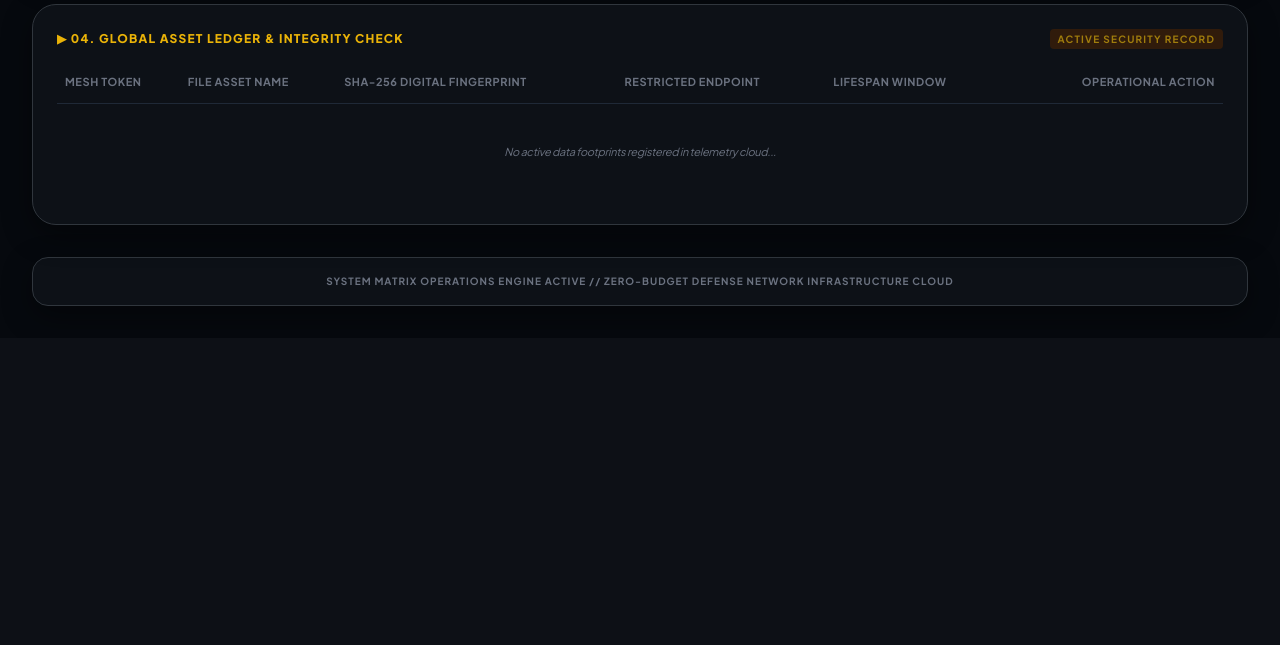
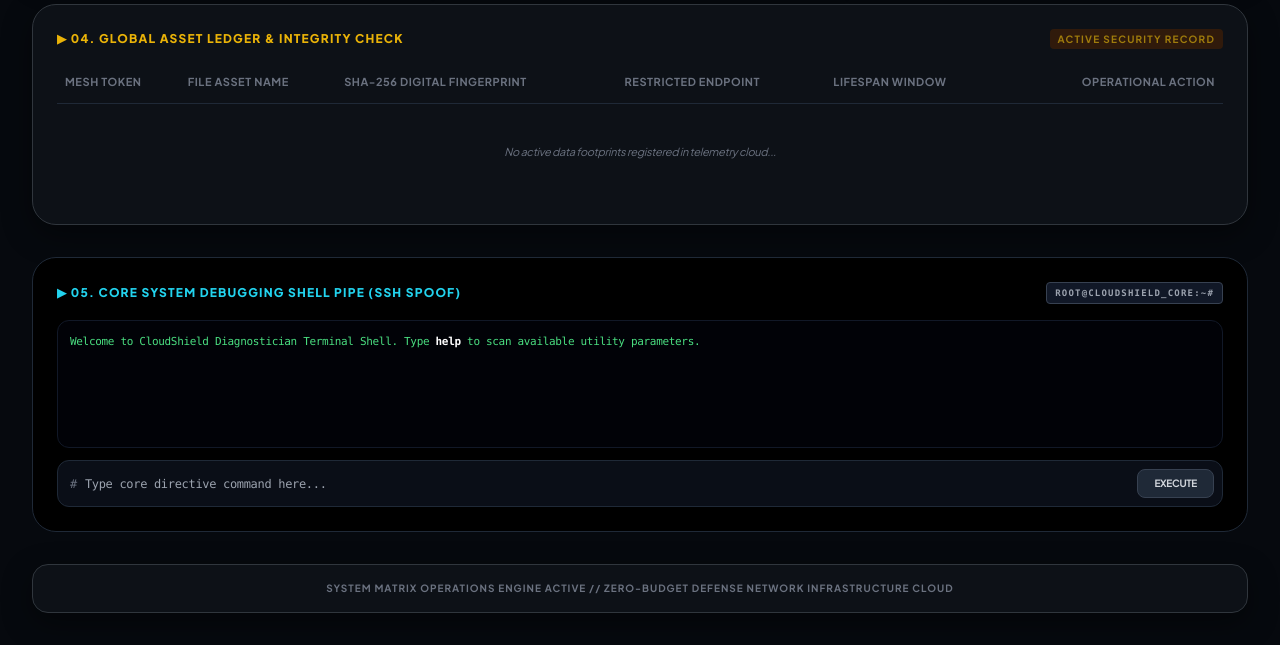
Before and after one commit to rudramehta207-lab/cyber-dashboard, a Flask app: page / in a window 1280 px wide. Shown: the part 654-1299 px from the top of the page. Before the commit the page ends 961 px from the top, so only its background shows below. Run offline with Flask 3, Linux system fonts and the light colour scheme; the visitor is signed in with stand-in values (Sample User, id 1); some libraries are stand-ins or nearby versions.

Commit message:
Update index.html

```diff
--- a/templates/index.html
+++ b/templates/index.html
@@ -158,6 +158,22 @@
                 </table>
             </div>
         </section>
+
+        <section class="terminal-box p-6 rounded-3xl lg:col-span-3 mt-2 bg-black border border-gray-800 shadow-inner">
+            <h2 class="text-xs font-black text-cyan-400 uppercase tracking-widest mb-4 flex justify-between items-center">
+                <span>▶ 05. CORE SYSTEM DEBUGGING SHELL PIPE (SSH SPOOF)</span>
+                <span class="text-[9px] bg-gray-900 border border-gray-700 px-2 py-0.5 rounded text-gray-400 font-mono">root@cloudshield_core:~#</span>
+            </h2>
+            <div id="terminal-display-history" class="w-full h-32 overflow-y-auto font-mono text-[11px] text-green-400 space-y-1 bg-gray-950/40 p-3 rounded-xl border border-gray-900 leading-relaxed mb-3">
+                <div>Welcome to CloudShield Diagnostician Terminal Shell. Type <span class="text-white font-bold">help</span> to scan available utility parameters.</div>
+            </div>
+            <form id="terminal-shell-form" class="flex gap-2 items-center bg-gray-900/60 p-2 border border-gray-800 rounded-xl">
+                <span class="text-gray-500 text-xs font-mono pl-1">#</span>
+                <input type="text" id="terminal-command-input" placeholder="Type core directive command here..." autocomplete="off" class="flex-grow bg-transparent text-xs text-white font-mono focus:outline-none">
+                <button type="submit" class="bg-gray-800 text-gray-300 font-bold px-4 py-1.5 rounded-lg border border-gray-700 hover:bg-cyan-950 hover:text-cyan-400 transition text-[10px] uppercase">Execute</button>
+            </form>
+        </section>
+
     </main>
 
     <footer class="mt-8 p-4 terminal-box rounded-2xl text-center text-[10px] text-gray-500 uppercase tracking-widest font-bold">
@@ -171,7 +187,6 @@
             if (!banner) return;
             banner.innerText = message;
             banner.className = `p-4 rounded-xl border text-center font-bold text-xs mb-6 block animate-pulse `;
-
             if (mode === 'success') {
                 banner.classList.add('bg-green-950/80', 'text-green-400', 'border-green-500/40');
             } else if (mode === 'arrival') {
@@ -222,10 +237,8 @@
             e.preventDefault();
             const outputBox = document.getElementById('sender-output');
             outputBox.classList.remove('hidden');
-
             const res = await fetch('/api/global-send', { method: 'POST', body: new FormData(e.target) });
             const data = await res.json();
-
             if(data.success) {
                 outputBox.innerHTML = `
                     <div class="p-2.5 bg-green-950/30 border border-green-500/30 rounded-xl text-green-400 space-y-0.5 font-sans">
@@ -245,7 +258,6 @@
             e.preventDefault();
             const outputBox = document.getElementById('receiver-output');
             outputBox.classList.remove('hidden');
-
             const res = await fetch('/api/global-receive', { method: 'POST', body: new FormData(e.target) });
             if(res.ok) {
                 const blob = await res.blob();
@@ -255,7 +267,6 @@
                 document.body.appendChild(a);
                 a.click();
                 a.remove();
-
                 outputBox.innerHTML = `<div class="p-2.5 bg-cyan-950/30 border border-cyan-500/30 rounded-xl text-cyan-400 font-sans font-bold">📥 CONTAINER EXTRACTION CONFIRMED</div>`;
                 triggerAlert("📥 NOTIFICATION: Cryptographic container decrypted successfully!", "arrival");
                 e.target.reset();
@@ -267,26 +278,46 @@
             fetchStats();
         };
 
+        // INTERACTIVE DEBUG TERMINAL FORM COMMAND PROCESSOR
+        document.getElementById('terminal-shell-form').onsubmit = async (e) => {
+            e.preventDefault();
+            const inputField = document.getElementById('terminal-command-input');
+            const historyBox = document.getElementById('terminal-display-history');
+            const rawCmd = inputField.value.trim();
+
+            if(!rawCmd) return;
+
+            if(rawCmd.toLowerCase() === "clear") {
+                historyBox.innerHTML = "<div>Terminal buffer lines reset. ready.</div>";
+                inputField.value = "";
+                return;
+            }
+
+            const bodyData = new URLSearchParams();
+            bodyData.append('command', rawCmd);
+
+            const res = await fetch('/api/terminal-shell', { method: 'POST', body: bodyData });
+            const data = await res.json();
+
+            // Format line output into history log viewer window structure
+            const line = document.createElement('div');
+            line.innerHTML = `<span class="text-white font-bold"># ${rawCmd}</span>\n<pre class="text-cyan-300 font-mono mt-0.5 whitespace-pre-wrap">${data.output}</pre>`;
+            historyBox.appendChild(line);
+            historyBox.scrollTop = historyBox.scrollHeight;
+
+            inputField.value = "";
+            fetchStats();
+        };
+
         async function killToken(tid) {
-            if(confirm(`⚠️ WARNING: Terminate Token [${tid}] pipeline loop?`)) {
-                await fetch(`/api/lock-token/${tid}`, { method: 'POST' });
-                fetchStats();
-            }
+            if(confirm(`⚠️ WARNING: Terminate Token [${tid}] pipeline?`)) { await fetch(`/api/lock-token/${tid}`, { method: 'POST' }); fetchStats(); }
         }
-
-        async function resolveBreach(id) {
-            await fetch(`/api/resolve-breach/${id}`, { method: 'POST' });
-            fetchStats();
-        }
+        async function resolveBreach(id) { await fetch(`/api/resolve-breach/${id}`, { method: 'POST' }); fetchStats(); }
 
         document.getElementById('ttl-unit').addEventListener('change', function() {
             const valInput = document.getElementById('ttl-value');
-            if (this.value === 'hours') {
-                valInput.max = "24";
-                if (parseInt(valInput.value) > 24) valInput.value = "24";
-            } else {
-                valInput.max = "1440";
-            }
+            if (this.value === 'hours') { valInput.max = "24"; if (parseInt(valInput.value) > 24) valInput.value = "24"; }
+            else { valInput.max = "1440"; }
         });
 
         setInterval(fetchStats, 3000);
```
